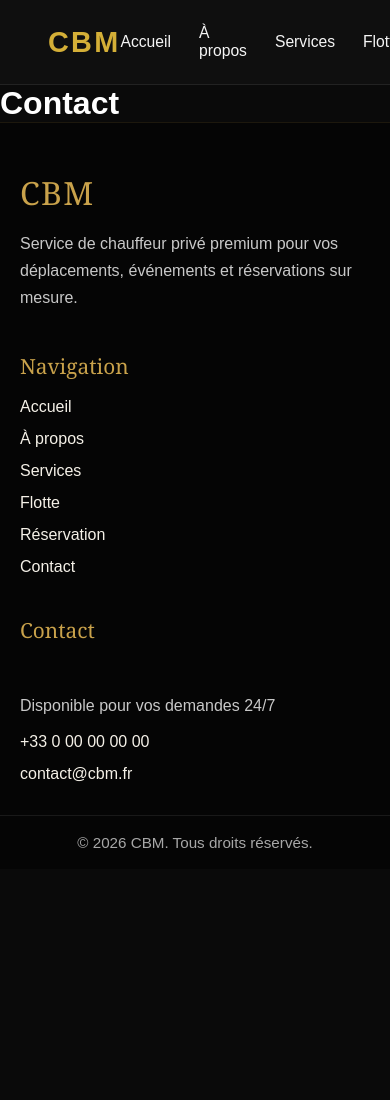
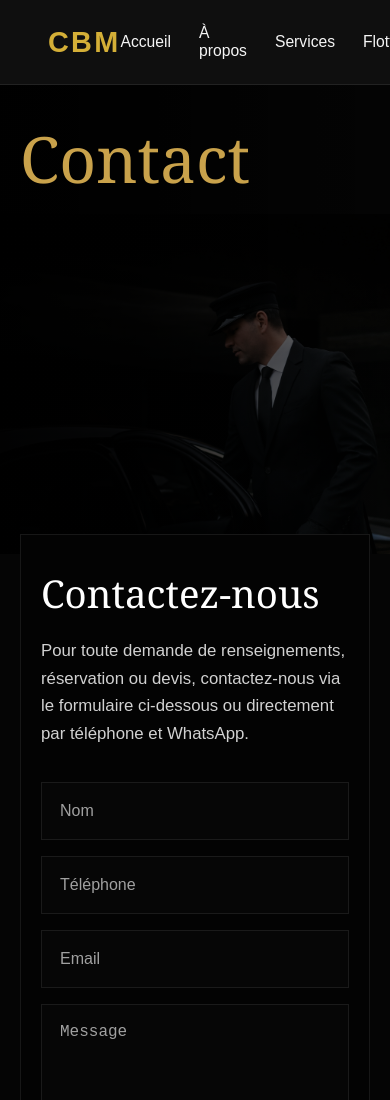
Before and after one commit to Mohoua93/CBM, a React (Create React App) app in the folder apps/frontend/: page /contact in a window 390 px wide. Shown: the top 1100 px of the page. Before the commit the page ends 869 px from the top, so only its background shows below. Built offline with nearby package versions, Linux system fonts and the light colour scheme.

Commit message:
create footer and contact page

```diff
--- a/apps/frontend/src/pages/Contact.js
+++ b/apps/frontend/src/pages/Contact.js
@@ -1,5 +1,159 @@
+import "../styles/Contact.css";
+import heroImage from "../assets/hero-vtc.png";
+
+function PhoneIcon() {
+  return (
+    <svg viewBox="0 0 24 24" className="contact-info__icon" aria-hidden="true">
+      <path
+        d="M6.6 10.8a15.2 15.2 0 0 0 6.6 6.6l2.2-2.2a1 1 0 0 1 1-.24c1.1.36 2.28.54 3.48.54a1 1 0 0 1 1 1V20a1 1 0 0 1-1 1C10.3 21 3 13.7 3 4.5a1 1 0 0 1 1-1h3.5a1 1 0 0 1 1 1c0 1.2.18 2.38.54 3.48a1 1 0 0 1-.24 1l-2.2 2.2Z"
+        fill="none"
+        stroke="currentColor"
+        strokeWidth="1.8"
+        strokeLinecap="round"
+        strokeLinejoin="round"
+      />
+    </svg>
+  );
+}
+
+function MailIcon() {
+  return (
+    <svg viewBox="0 0 24 24" className="contact-info__icon" aria-hidden="true">
+      <path
+        d="M4 6h16v12H4z"
+        fill="none"
+        stroke="currentColor"
+        strokeWidth="1.8"
+      />
+      <path
+        d="m4 7 8 6 8-6"
+        fill="none"
+        stroke="currentColor"
+        strokeWidth="1.8"
+        strokeLinecap="round"
+        strokeLinejoin="round"
+      />
+    </svg>
+  );
+}
+
+function WhatsAppIcon() {
+  return (
+    <svg viewBox="0 0 24 24" className="contact-info__icon" aria-hidden="true">
+      <path
+        d="M20 11.9A8 8 0 0 1 8.2 19l-4.2 1.2L5.2 16A8 8 0 1 1 20 11.9Z"
+        fill="none"
+        stroke="currentColor"
+        strokeWidth="1.8"
+        strokeLinecap="round"
+        strokeLinejoin="round"
+      />
+      <path
+        d="M9.5 8.9c-.2-.4-.4-.4-.6-.4h-.5c-.2 0-.5.1-.7.4-.2.3-.9.9-.9 2.2 0 1.3 1 2.6 1.1 2.8.1.2 1.8 2.9 4.4 3.9 2.1.8 2.5.6 3 .6.5-.1 1.5-.6 1.7-1.2.2-.6.2-1 .1-1.1-.1-.1-.4-.2-.9-.5s-1.6-.8-1.8-.9c-.2-.1-.4-.1-.6.1s-.7.9-.8 1c-.1.2-.3.2-.6.1-.3-.1-1.1-.4-2.1-1.3-.8-.7-1.3-1.6-1.4-1.8-.1-.3 0-.4.1-.6l.4-.5c.1-.2.2-.3.3-.5.1-.2 0-.4 0-.5-.1-.1-.6-1.5-.8-2Z"
+        fill="currentColor"
+      />
+    </svg>
+  );
+}
+
 function Contact() {
-  return <h1>Contact</h1>;
+  return (
+    <div className="contact-page">
+      <section className="contact-hero">
+        <div className="contact-hero__overlay"></div>
+
+        <div className="contact-hero__content">
+          <h1>Contact</h1>
+        </div>
+
+        <div className="contact-hero__media">
+          <img
+            src={heroImage}
+            alt="Chauffeur privé CBM"
+            className="contact-hero__image"
+          />
+        </div>
+      </section>
+
+      <section className="contact-section">
+        <div className="contact-card">
+          <div className="contact-card__intro">
+            <h2>Contactez-nous</h2>
+            <p>
+              Pour toute demande de renseignements, réservation ou devis,
+              contactez-nous via le formulaire ci-dessous ou directement par
+              téléphone et WhatsApp.
+            </p>
+          </div>
+
+          <form className="contact-form">
+            <div className="contact-form__row contact-form__row--full">
+              <input type="text" name="name" placeholder="Nom" />
+            </div>
+
+            <div className="contact-form__row">
+              <input type="tel" name="phone" placeholder="Téléphone" />
+              <input type="email" name="email" placeholder="Email" />
+            </div>
+
+            <div className="contact-form__row contact-form__row--full">
+              <textarea
+                name="message"
+                placeholder="Message"
+                rows="8"
+              ></textarea>
+            </div>
+
+            <button type="submit" className="contact-form__submit">
+              Envoyer
+            </button>
+          </form>
+
+          <div className="contact-info">
+            <article className="contact-info__block">
+              <h3>Informations</h3>
+
+              <div className="contact-info__item">
+                <PhoneIcon />
+                <a href="tel:+33780901234">+33 7 80 90 12 34</a>
+              </div>
+
+              <div className="contact-info__item">
+                <MailIcon />
+                <a href="mailto:contact@cbm-chauffeur.com">
+                  contact@cbm-chauffeur.com
+                </a>
+              </div>
+            </article>
+
+            <article className="contact-info__block">
+              <h3>WhatsApp</h3>
+
+              <div className="contact-info__item">
+                <WhatsAppIcon />
+                <a
+                  href="https://wa.me/33780901234"
+                  target="_blank"
+                  rel="noreferrer"
+                >
+                  +33 7 80 90 12 34
+                </a>
+              </div>
+
+              <a
+                href="https://wa.me/33780901234"
+                target="_blank"
+                rel="noreferrer"
+                className="contact-info__whatsapp-btn"
+              >
+                Discuter sur WhatsApp
+              </a>
+            </article>
+          </div>
+        </div>
+      </section>
+    </div>
+  );
 }
 
 export default Contact;
--- /dev/null
+++ b/apps/frontend/src/styles/Contact.css
@@ -0,0 +1,272 @@
+.contact-page {
+  background: #050505;
+  color: #f5f1e8;
+}
+
+.contact-hero {
+  position: relative;
+  min-height: 520px;
+  display: grid;
+  grid-template-columns: 0.95fr 1.05fr;
+  overflow: hidden;
+  background: #050505;
+}
+
+.contact-hero__overlay {
+  position: absolute;
+  inset: 0;
+  z-index: 1;
+  pointer-events: none;
+  background: linear-gradient(
+    90deg,
+    rgba(0, 0, 0, 0.96) 0%,
+    rgba(0, 0, 0, 0.86) 34%,
+    rgba(0, 0, 0, 0.56) 62%,
+    rgba(0, 0, 0, 0.22) 100%
+  );
+}
+
+.contact-hero__content {
+  position: relative;
+  z-index: 2;
+  display: flex;
+  align-items: center;
+  padding: 80px 48px 80px 64px;
+}
+
+.contact-hero__content h1 {
+  margin: 0;
+  color: #c9a24b;
+  font-family: Georgia, "Times New Roman", serif;
+  font-size: clamp(4rem, 7vw, 6.4rem);
+  font-weight: 500;
+  line-height: 0.95;
+}
+
+.contact-hero__media {
+  position: relative;
+}
+
+.contact-hero__image {
+  width: 100%;
+  height: 100%;
+  display: block;
+  object-fit: cover;
+  object-position: center top;
+  filter: brightness(0.65);
+}
+
+.contact-section {
+  max-width: 1440px;
+  margin: 0 auto;
+  padding: 0 48px 110px;
+}
+
+.contact-card {
+  margin-top: -90px;
+  position: relative;
+  z-index: 3;
+  background: rgba(4, 4, 4, 0.96);
+  border: 1px solid rgba(255, 255, 255, 0.08);
+  padding: 56px 48px 48px;
+}
+
+.contact-card__intro h2 {
+  margin: 0 0 18px;
+  color: #ffffff;
+  font-family: Georgia, "Times New Roman", serif;
+  font-size: clamp(2.4rem, 4vw, 3.5rem);
+  font-weight: 500;
+}
+
+.contact-card__intro p {
+  max-width: 780px;
+  margin: 0 0 34px;
+  color: rgba(255, 255, 255, 0.82);
+  font-size: 1.05rem;
+  line-height: 1.65;
+}
+
+.contact-form {
+  margin-bottom: 54px;
+}
+
+.contact-form__row {
+  display: grid;
+  grid-template-columns: repeat(2, minmax(0, 1fr));
+  gap: 16px;
+  margin-bottom: 16px;
+}
+
+.contact-form__row--full {
+  grid-template-columns: 1fr;
+}
+
+.contact-form input,
+.contact-form textarea {
+  width: 100%;
+  background: #060606;
+  border: 1px solid rgba(255, 255, 255, 0.08);
+  color: #f5f1e8;
+  padding: 18px 18px;
+  font-size: 1rem;
+  outline: none;
+}
+
+.contact-form input {
+  height: 58px;
+}
+
+.contact-form textarea {
+  min-height: 220px;
+  resize: vertical;
+  padding-top: 18px;
+}
+
+.contact-form input::placeholder,
+.contact-form textarea::placeholder {
+  color: rgba(255, 255, 255, 0.62);
+}
+
+.contact-form input:focus,
+.contact-form textarea:focus {
+  border-color: #c9a24b;
+}
+
+.contact-form__submit {
+  min-width: 150px;
+  height: 54px;
+  padding: 0 28px;
+  border: 1px solid #c9a24b;
+  background: #c9a24b;
+  color: #101010;
+  font-size: 1rem;
+  font-weight: 500;
+  cursor: pointer;
+  transition: 0.25s ease;
+}
+
+.contact-form__submit:hover {
+  background: #d8b15b;
+  border-color: #d8b15b;
+}
+
+.contact-info {
+  display: grid;
+  grid-template-columns: repeat(2, minmax(0, 1fr));
+  gap: 56px;
+  padding-top: 8px;
+}
+
+.contact-info__block h3 {
+  margin: 0 0 22px;
+  color: #c9a24b;
+  font-family: Georgia, "Times New Roman", serif;
+  font-size: clamp(2rem, 3vw, 3rem);
+  font-weight: 500;
+}
+
+.contact-info__item {
+  display: flex;
+  align-items: center;
+  gap: 12px;
+  margin-bottom: 16px;
+}
+
+.contact-info__icon {
+  width: 22px;
+  height: 22px;
+  color: #c9a24b;
+  flex-shrink: 0;
+}
+
+.contact-info__item a {
+  color: #f5f1e8;
+  text-decoration: none;
+  font-size: 1.05rem;
+}
+
+.contact-info__item a:hover {
+  color: #c9a24b;
+}
+
+.contact-info__whatsapp-btn {
+  display: inline-flex;
+  align-items: center;
+  justify-content: center;
+  margin-top: 10px;
+  min-width: 220px;
+  height: 48px;
+  padding: 0 22px;
+  background: #1fa855;
+  color: #ffffff;
+  text-decoration: none;
+  font-size: 0.98rem;
+  font-weight: 500;
+  transition: 0.25s ease;
+}
+
+.contact-info__whatsapp-btn:hover {
+  background: #25bf61;
+}
+
+@media (max-width: 1100px) {
+  .contact-hero {
+    grid-template-columns: 1fr;
+    min-height: auto;
+  }
+
+  .contact-hero__content {
+    padding: 56px 32px 32px;
+  }
+
+  .contact-hero__media {
+    height: 420px;
+  }
+
+  .contact-section {
+    padding: 0 32px 90px;
+  }
+
+  .contact-card {
+    margin-top: -40px;
+    padding: 42px 32px 40px;
+  }
+
+  .contact-info {
+    grid-template-columns: 1fr;
+    gap: 36px;
+  }
+}
+
+@media (max-width: 768px) {
+  .contact-hero__content {
+    padding: 44px 20px 24px;
+  }
+
+  .contact-hero__media {
+    height: 340px;
+  }
+
+  .contact-section {
+    padding: 0 20px 70px;
+  }
+
+  .contact-card {
+    margin-top: -20px;
+    padding: 32px 20px;
+  }
+
+  .contact-form__row {
+    grid-template-columns: 1fr;
+  }
+
+  .contact-form__submit {
+    width: 100%;
+  }
+
+  .contact-info__whatsapp-btn {
+    width: 100%;
+    min-width: auto;
+  }
+}
```
